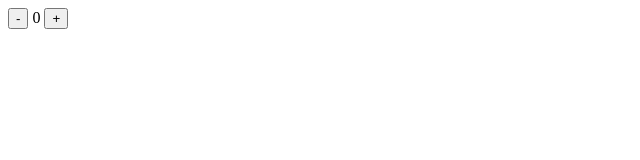
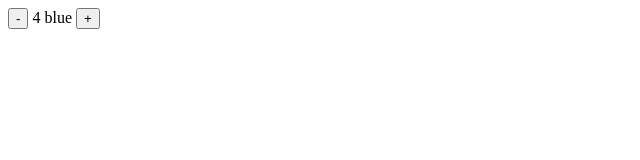
Before and after one commit to GailBowen/react-hooks, a React (Create React App) app: page / in a window 1280 px wide. Shown: the top 160 px of the page, without its empty margins (0-640 px from the left). Built offline with nearby package versions, Linux system fonts and the light colour scheme.

Commit message:
setTheme

```diff
--- a/src/App.js
+++ b/src/App.js
@@ -2,22 +2,26 @@ import React, { useState } from 'react';
 
 function App() {
 
-  const [bob, setBob] = useState(0);
+  const [bob, setBob] = useState(4);
 
-  console.log('🐈 ~ file: App.js:7 ~ bob', bob);
+  const [theme, setTheme] = useState('blue');
+
 
   function decrementCount() {
     setBob(beforeVal => beforeVal - 1);
+    setTheme('red');
   }
 
   function augumentCount() {
     setBob(beforeVal => beforeVal + 1);
+    setTheme('green');
   }
 
   return (
    <>
     <button onClick={decrementCount}>-</button>&nbsp;
     <span>{bob}</span>&nbsp;
+    <span>{theme}</span>&nbsp;
     <button onClick={augumentCount}>+</button>
    </>
   );
```
